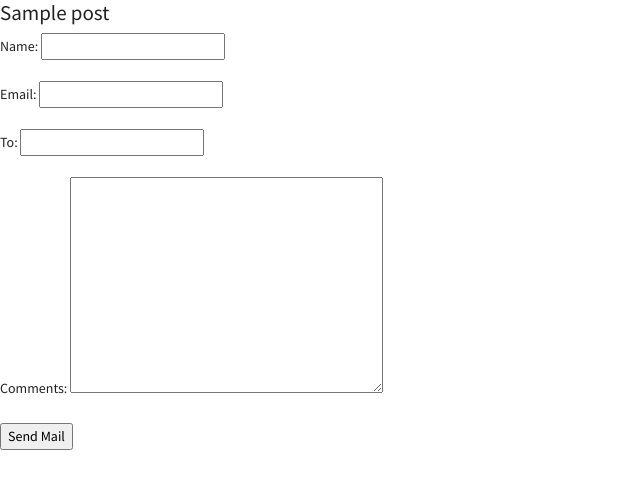
After one commit to nilldiggonto/Advance_Blog_Django_3.1, a Django app: template blog/templates/post/share.html in a window 1280 px wide. The commit adds this page. Shown: the top 489 px of the page, without its empty margins (0-640 px from the left). Run offline with Django 3.2, Linux system fonts and the light colour scheme; the template is opened without the code that fills it: values that come from a table or form of the project are taken from there, others are empty; tables that the repository leaves empty hold one stand-in row (values such as "Sample post").

Commit message:
Share Post

```diff
--- a/blog/templates/post/detail.html
+++ b/blog/templates/post/detail.html
@@ -18,6 +18,10 @@
           <p>{{post.body}}</p>
        </div>
 
+       <div class="card-footer">
+          <a href="{% url 'blog:post_share' post.id %}" class="btn btn-sm btn-outline-warning">Share Post</a>
+       </div>
+
     </div>
 
  </div>
--- /dev/null
+++ b/blog/templates/post/share.html
@@ -0,0 +1,22 @@
+{% extends 'base.html' %}
+
+
+{% block content %}
+
+{% if sent %}
+
+<h4>The Post is shared</h4>
+<p>{{post.title}} is sent successfully to {{form.cleaned_data.to}}</p>
+{% else %}
+<h4>{{post.title}}</h4>
+<form action="" method="POST">
+    {% csrf_token %}
+
+    {{ form.as_p}}
+    <input type="submit" value="Send Mail">
+</form>
+{% endif %}
+
+
+
+{% endblock %}
```
